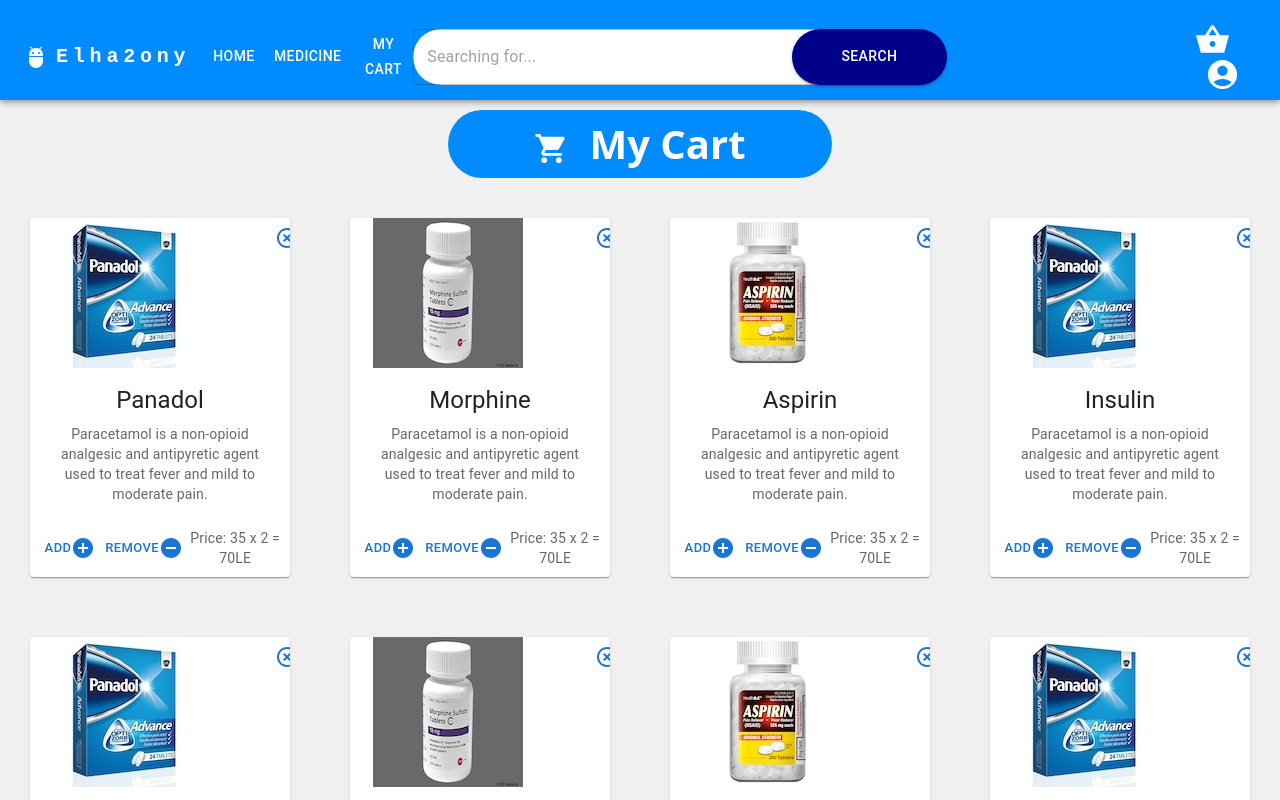
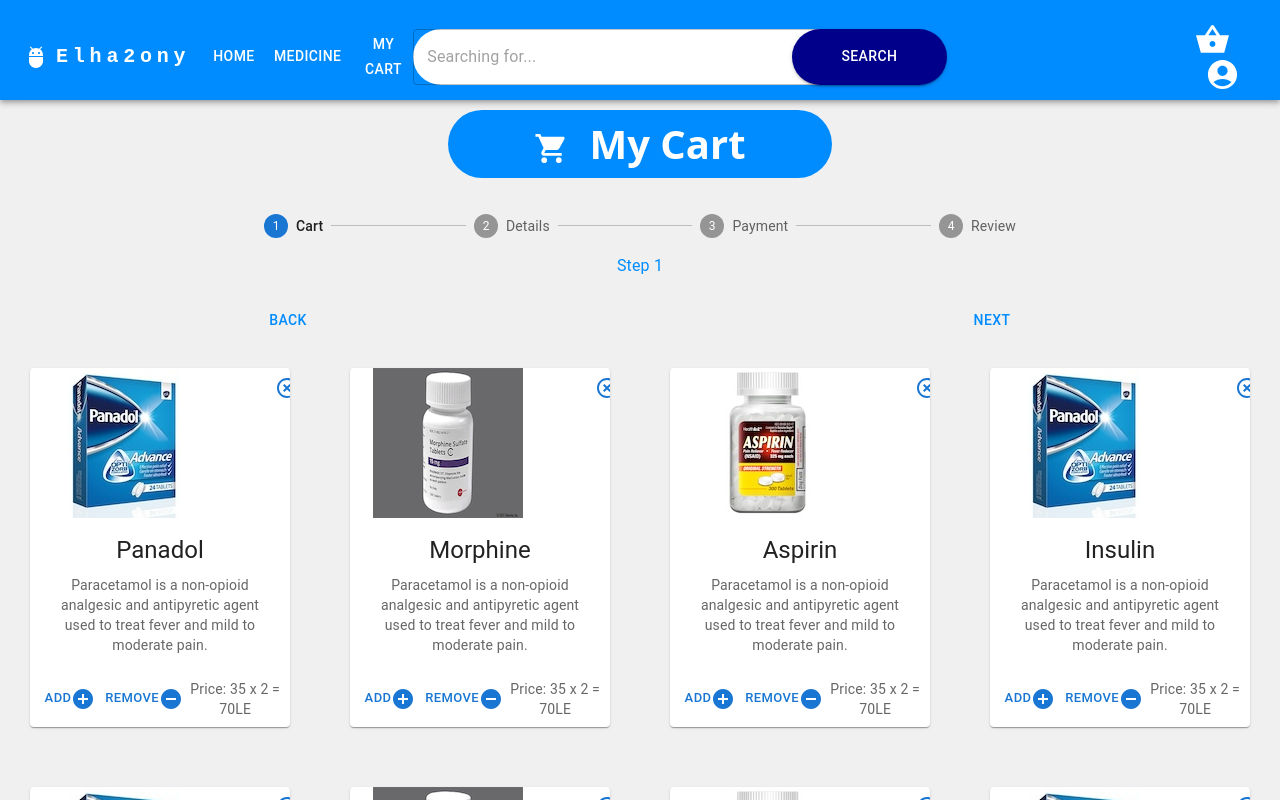
Before and after one commit to advanced-computer-lab-2023/Apollo-8-Pharmacy, a React (Vite) app in the folder client/: page /cart in a window 1280 px wide. Built offline with nearby package versions, Linux system fonts and the light colour scheme.

Commit message:
Adding Stepper

```diff
--- /dev/null
+++ b/client/src/pages/Stepper.jsx
@@ -0,0 +1,149 @@
+import * as React from 'react';
+import AppBar from '@mui/material/AppBar';
+import Toolbar from '@mui/material/Toolbar';
+import TextField from '@mui/material/TextField';
+import "../App.css";
+
+import IconButton from '@mui/material/IconButton';
+import Typography from '@mui/material/Typography';
+import Menu from '@mui/material/Menu';
+import MenuIcon from '@mui/icons-material/Menu';
+import Container from '@mui/material/Container';
+import Avatar from '@mui/material/Avatar';
+import Button from '@mui/material/Button';
+import Tooltip from '@mui/material/Tooltip';
+import MenuItem from '@mui/material/MenuItem';
+import AdbIcon from '@mui/icons-material/Adb';
+import ShoppingBasketSharpIcon from '@mui/icons-material/ShoppingBasketSharp';
+import AccountCircleIcon from '@mui/icons-material/AccountCircle';
+import { useNavigate } from "react-router-dom";
+import { height } from '@mui/system';
+import imgSrc from "../pictures/banner.jpg"
+import List from '@mui/material/List';
+import ListItem from '@mui/material/ListItem';
+import ListItemButton from '@mui/material/ListItemButton';
+import ListItemIcon from '@mui/material/ListItemIcon';
+import ListItemText from '@mui/material/ListItemText';
+import Divider from '@mui/material/Divider';
+import InboxIcon from '@mui/icons-material/Inbox';
+import DraftsIcon from '@mui/icons-material/Drafts';
+import HomeIcon from '@mui/icons-material/Home';
+import Stack from '@mui/material/Stack';
+
+import ResponsiveAppBar from './TopBar';
+import Ads from './Ads';
+import FilterList from './FilterList';
+
+import Card from '@mui/material/Card';
+import CardActions from '@mui/material/CardActions';
+import CardContent from '@mui/material/CardContent';
+import CardMedia from '@mui/material/CardMedia';
+import img2 from '../pictures/med1.jpeg'
+import RemoveCircleIcon from '@mui/icons-material/RemoveCircle';
+import AddCircleIcon from '@mui/icons-material/AddCircle';
+import HighlightOffIcon from '@mui/icons-material/HighlightOff';
+
+import Box from '@mui/material/Box';
+import Stepper from '@mui/material/Stepper';
+import Step from '@mui/material/Step';
+import StepLabel from '@mui/material/StepLabel';
+
+import Alert from '@mui/material/Alert';
+import AlertTitle from '@mui/material/AlertTitle';
+
+const steps = ['Cart', 'Details', 'Payment', 'Review'];
+
+
+function stepper() {
+    const [activeStep, setActiveStep] = React.useState(0);
+    const [skipped, setSkipped] = React.useState(new Set());
+
+    const isStepOptional = (step) => {
+        return step === 1;
+    };
+
+    const isStepSkipped = (step) => {
+        return skipped.has(step);
+    };
+
+    const handleNext = () => {
+        let newSkipped = skipped;
+        if (isStepSkipped(activeStep)) {
+            newSkipped = new Set(newSkipped.values());
+            newSkipped.delete(activeStep);
+        }
+
+        setActiveStep((prevActiveStep) => prevActiveStep + 1);
+        setSkipped(newSkipped);
+    };
+
+    const handleBack = () => {
+        setActiveStep((prevActiveStep) => prevActiveStep - 1);
+    };
+
+    const handleSkip = () => {
+        if (!isStepOptional(activeStep)) {
+            // You probably want to guard against something like this,
+            // it should never occur unless someone's actively trying to break something.
+            throw new Error("You can't skip a step that isn't optional.");
+        }
+
+        setActiveStep((prevActiveStep) => prevActiveStep + 1);
+        setSkipped((prevSkipped) => {
+            const newSkipped = new Set(prevSkipped.values());
+            newSkipped.add(activeStep);
+            return newSkipped;
+        });
+    };
+
+
+
+    return (
+        <Box sx={{ width: '60%', marginLeft: '20%', marginTop: '2%', color: "rgb(0,140,990" }}>
+            <Stepper style={{ color: "rgb(0,140,990" }} activeStep={activeStep}>
+                {steps.map((label, index) => {
+                    const stepProps = {};
+                    const labelProps = {};
+
+                    if (isStepSkipped(index)) {
+                        stepProps.completed = false;
+                    }
+                    return (
+                        <Step key={label} {...stepProps}>
+                            <StepLabel style={{ color: "rgb(0,140,990", }}   {...labelProps}>{label}</StepLabel>
+                        </Step>
+                    );
+                })}
+            </Stepper>
+            {activeStep === steps.length ? (
+                <React.Fragment>
+                    <Alert style={{ marginTop: '5%', fontSize: '18px', backgroundColor: ' RGB(50, 205, 50)' }} variant="filled" severity="success">
+                        You can view all of your Orders at <a href="./MyOrders" style={{}}>  My Orders</a>
+                    </Alert>
+
+                </React.Fragment>
+            ) : (
+                <React.Fragment>
+                    <Typography style={{ color: "rgb(0,140,990" }} sx={{ mt: 2, mb: 1 }}>Step {activeStep + 1}</Typography>
+                    <Box sx={{ display: 'flex', flexDirection: 'row', pt: 2 }}>
+                        <Button
+                            style={{ color: 'rgb(0,140,990' }}
+                            color="inherit"
+                            disabled={activeStep === 0}
+                            onClick={handleBack}
+                            sx={{ mr: 1 }}
+                        >
+                            Back
+                        </Button>
+                        <Box sx={{ flex: '1 1 auto' }} />
+
+                        <Button style={{ color: "rgb(0,140,990" }} onClick={handleNext}>
+                            {activeStep === steps.length - 1 ? 'Finish' : 'Next'}
+                        </Button>
+                    </Box>
+                </React.Fragment>
+            )}
+        </Box>
+    );
+}
+export default stepper;
--- a/client/src/pages/cart.jsx
+++ b/client/src/pages/cart.jsx
@@ -48,6 +48,7 @@
 import img2 from '../pictures/mor.png'
 import img3 from '../pictures/asp.jpg'
 import BottomBar from './BottomBar';
+import Stepper from './Stepper';
 
 
 function cart() {
@@ -64,7 +65,10 @@
                     <h1 style={{ font: "Arial", fontWeight: 'bold', color: "white", margin: "10px" }}>
                         <ShoppingCartIcon fontSize='large' sx={{ color: "white", marginRight: '20px' }} />
                         My Cart</h1>
+
                 </div>
+                <div style={{}}>    <Stepper /></div>
+
                 <div style={{ display: 'flex', flexWrap: 'nowrap' }}>
                     <Card1 name={name[0]} image={img1} info={info} price={price[0]} />
                     <Card1 name={name[1]} image={img2} info={info} price={price[0]} />
```
